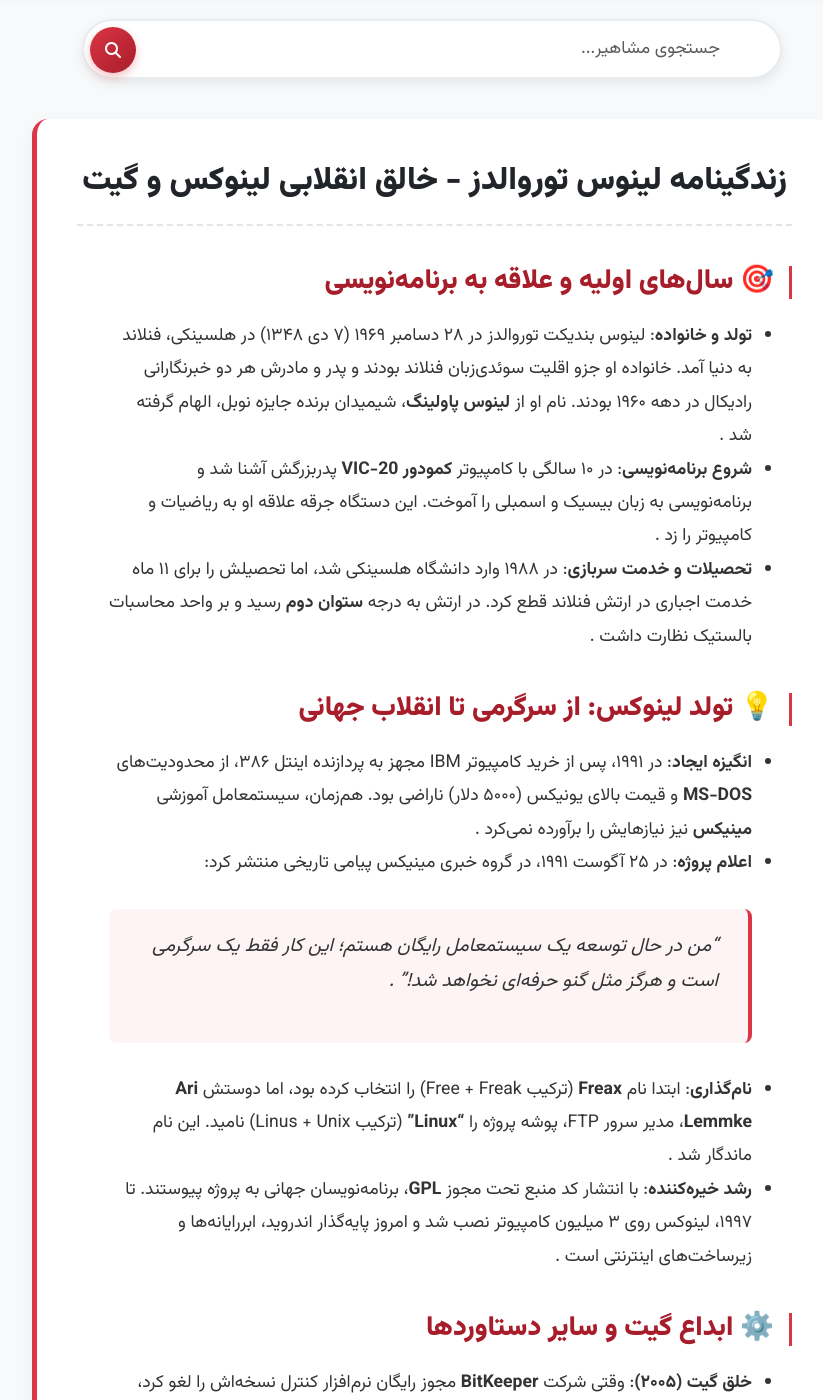
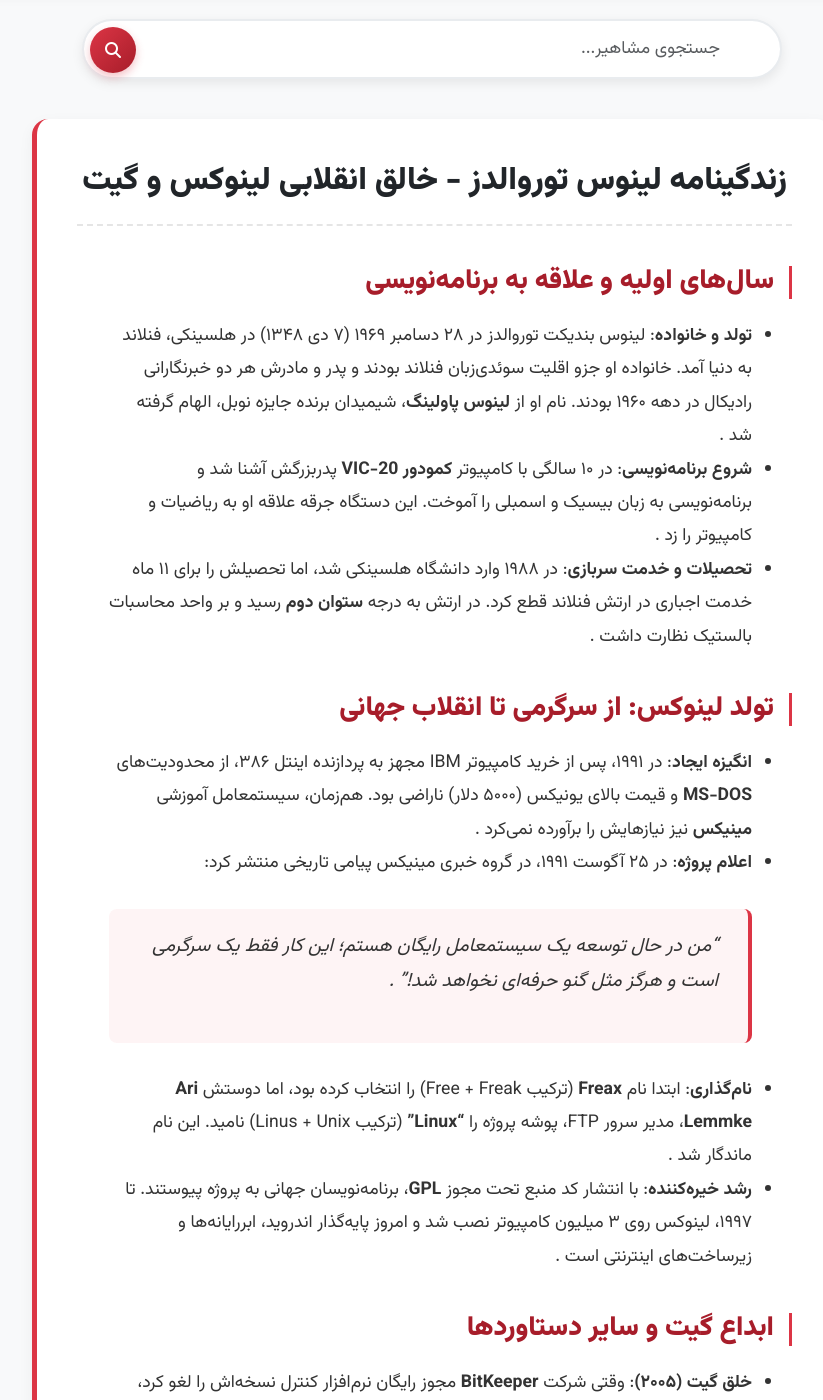
Before and after one commit to darkblog/darkblog.github.io, a Jekyll site: the page built from _posts/2025-6-28-24.md, in a window 1280 px wide and 1400 px high, scrolled down 205 px. Shown: the whole window, without its empty margins (208-1031 px from the left). Built offline with Jekyll 4.4.1, drawn with Linux system fonts in a browser that asks for light colours.

Commit message:
Update 2025-6-28-24.md

```diff
--- a/_posts/2025-6-28-24.md
+++ b/_posts/2025-6-28-24.md
@@ -3,29 +3,29 @@
 title: زندگینامه لینوس توروالدز - خالق انقلابی لینوکس و گیت
 ---
 
-## 🎯 **سال‌های اولیه و علاقه به برنامه‌نویسی**
+## **سال‌های اولیه و علاقه به برنامه‌نویسی**
 - **تولد و خانواده**: لینوس بندیکت توروالدز در ۲۸ دسامبر ۱۹۶۹ (۷ دی ۱۳۴۸) در هلسینکی، فنلاند به دنیا آمد. خانواده‌ او جزو اقلیت سوئدی‌زبان فنلاند بودند و پدر و مادرش هر دو خبرنگارانی رادیکال در دهه ۱۹۶۰ بودند. نام او از **لینوس پاولینگ**، شیمیدان برنده جایزه نوبل، الهام گرفته شد .
 - **شروع برنامه‌نویسی**: در ۱۰ سالگی با کامپیوتر **کمودور VIC-20** پدربزرگش آشنا شد و برنامه‌نویسی به زبان بیسیک و اسمبلی را آموخت. این دستگاه جرقه علاقه او به ریاضیات و کامپیوتر را زد .
 - **تحصیلات و خدمت سربازی**: در ۱۹۸۸ وارد دانشگاه هلسینکی شد، اما تحصیلش را برای ۱۱ ماه خدمت اجباری در ارتش فنلاند قطع کرد. در ارتش به درجه **ستوان دوم** رسید و بر واحد محاسبات بالستیک نظارت داشت .
 
-## 💡 **تولد لینوکس: از سرگرمی تا انقلاب جهانی**
+## **تولد لینوکس: از سرگرمی تا انقلاب جهانی**
 - **انگیزه ایجاد**: در ۱۹۹۱، پس از خرید کامپیوتر IBM مجهز به پردازنده اینتل ۳۸۶، از محدودیت‌های **MS-DOS** و قیمت بالای یونیکس (۵۰۰۰ دلار) ناراضی بود. هم‌زمان، سیستمعامل آموزشی **مینیکس** نیز نیازهایش را برآورده نمی‌کرد .
 - **اعلام پروژه**: در ۲۵ آگوست ۱۹۹۱، در گروه خبری مینیکس پیامی تاریخی منتشر کرد:
   > "من در حال توسعه یک سیستمعامل رایگان هستم؛ این کار فقط یک سرگرمی است و هرگز مثل گنو حرفه‌ای نخواهد شد!" .
 - **نام‌گذاری**: ابتدا نام **Freax** (ترکیب Free + Freak) را انتخاب کرده بود، اما دوستش **Ari Lemmke**، مدیر سرور FTP، پوشه پروژه را **"Linux"** (ترکیب Linus + Unix) نامید. این نام ماندگار شد .
 - **رشد خیره‌کننده**: با انتشار کد منبع تحت مجوز **GPL**، برنامه‌نویسان جهانی به پروژه پیوستند. تا ۱۹۹۷، لینوکس روی ۳ میلیون کامپیوتر نصب شد و امروز پایه‌گذار اندروید، ابررایانه‌ها و زیرساخت‌های اینترنتی است .
 
-## ⚙️ **ابداع گیت و سایر دستاوردها**
+## **ابداع گیت و سایر دستاوردها**
 - **خلق گیت (۲۰۰۵)**: وقتی شرکت **BitKeeper** مجوز رایگان نرم‌افزار کنترل نسخه‌اش را لغو کرد، توروالدز در یک تعطیلات آخر هفته **Git** را ساخت. امروز گیت قلب تپنده توسعه نرم‌افزارهای جهانی از جمله خود لینوکس است .
 - **رد پیشنهاد استیو جابز**: در ۲۰۰۰، پیشنهاد همکاری روی سیستمعامل مک را رد کرد تا بر لینوکس متمرکز بماند .
 - **نفرت از ++C**: او آشکارا اعلام کرد که از زبان ++C متنفر است و معتقد هسته لینوکس سریع‌تر از کدهای این زبان کامپایل می‌شود .
 
-## 👨‍👩‍👧 **زندگی شخصی و ویژگی‌ها**
+## **زندگی شخصی و ویژگی‌ها**
 - **ازدواج**: در ۱۹۹۳، پس از ایمیلِ تکلیف دانشگاهی، با **تووه مونی** (قهرمان کاراته) آشنا شد. آنها در ۱۹۹۶ ازدواج کردند و اکنون سه دختر به نام‌های پاتریشیا، دانیلا و سلست دارند .
 - **شخصیت منحصربه‌فرد**: به غواصی علاقه‌مند است و نرم‌افزار **Subsurface** را برای این حوزه توسعه داد. همچنین به دلیل استفاده گاه‌وبیگاه از الفاظ تند در ایمیل‌های فنی شهرت دارد .
 - **مهاجرت به آمریکا**: در ۱۹۹۷ به کالیفرنیا نقل مکان کرد و در ۲۰۱۰ شهروندی آمریکا را پذیرفت، اما وابستگی سیاسی به هیچ حزبی ندارد .
 
-## 🌍 **میراث و فلسفه**
+## **میراث و فلسفه**
 - **تأثیر جهانی**: لینوکس امروز روی ۹۶٫۳% از سرورهای دنیا، تمام ۵۰۰ ابررایانه برتر و میلیاردها دستگاه اندرویدی اجرا می‌شود .
 - **جوایز**:
   - دکترای افتخاری دانشگاه استکهلم (۱۹۹۹)
```
